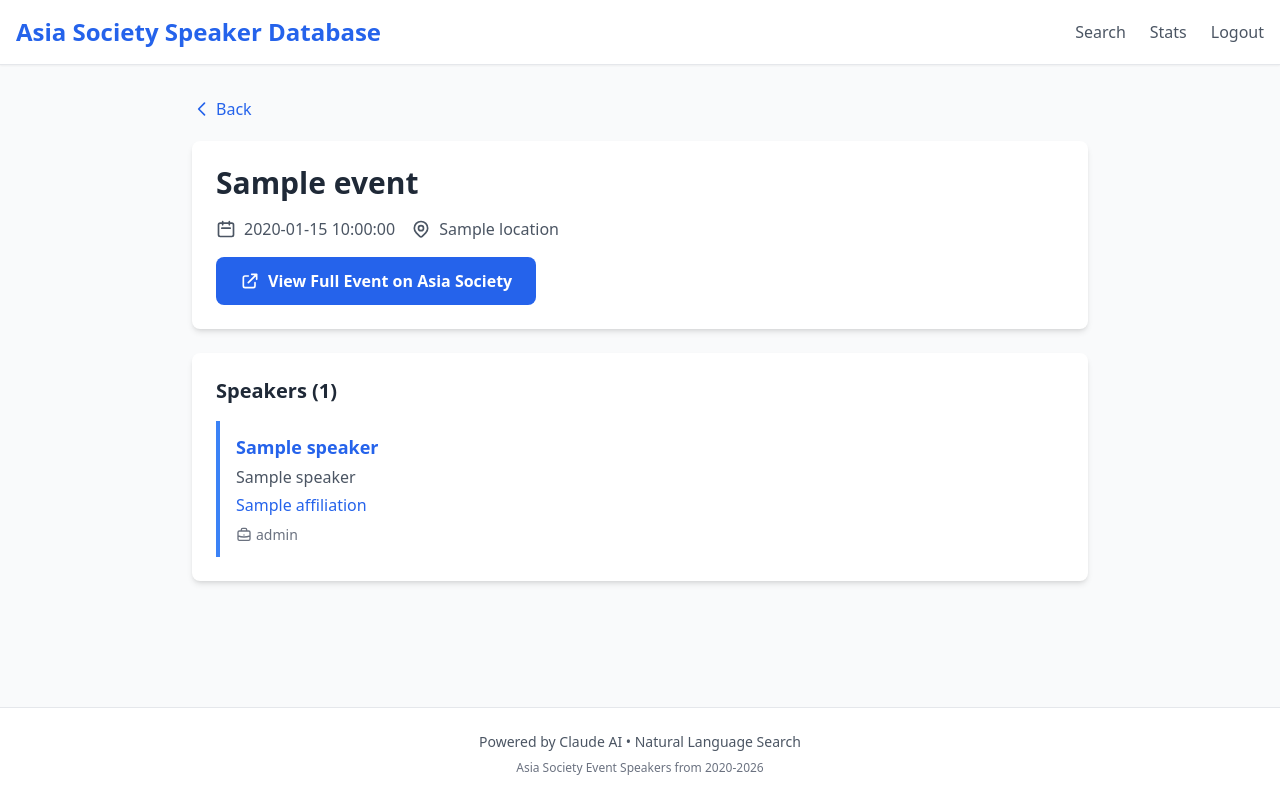
After one commit to nicoluchsinger-sys/asia_society_speaker_database, a Flask app: template web_app/templates/event.html in a window 1280 px wide. The commit adds this page. Run offline with Flask 3, Linux system fonts and the light colour scheme; the template is opened without the code that fills it: most values are stand-ins (such as "Sample title", 1, 10 or a date in 2020); some libraries are stand-ins or nearby versions.

Commit message:
feat: add event detail page showing all speakers
- Add get_event_by_id() method to database.py
- Add /event/<event_id> route to show event details and speakers
- Create event.html template with prominent external Asia Society link
- Update speaker.html to link event titles to event detail page
- External link still easily accessible with icon button

Closes Task #1: Users can now see all speakers for any event

Co-Authored-By: Claude Sonnet 4.5 <noreply@anthropic.com>

```diff
--- a/web_app/app.py
+++ b/web_app/app.py
@@ -371,6 +371,47 @@ def speaker_detail(speaker_id):
     )
 
 
+@app.route('/event/<int:event_id>')
+@login_required
+def event_detail(event_id):
+    """Event detail page showing all speakers"""
+    database = get_db()
+
+    # Get event details
+    event_data = database.get_event_by_id(event_id)
+    if not event_data:
+        return "Event not found", 404
+
+    # Parse event data
+    event = {
+        'event_id': event_data[0],
+        'url': event_data[1],
+        'title': event_data[2],
+        'event_date': event_data[3],
+        'location': event_data[4]
+    }
+
+    # Get all speakers for this event
+    speakers_data = database.get_event_speakers(event_id)
+
+    # Format speakers
+    formatted_speakers = []
+    for speaker in speakers_data:
+        formatted_speakers.append({
+            'speaker_id': speaker[0],
+            'name': speaker[1],
+            'title': speaker[2],
+            'affiliation': speaker[3],
+            'role': speaker[4]
+        })
+
+    return render_template(
+        'event.html',
+        event=event,
+        speakers=formatted_speakers
+    )
+
+
 @app.route('/api/stats')
 def api_stats():
     """Enhanced database statistics with enrichment progress and costs"""
--- /dev/null
+++ b/web_app/templates/event.html
@@ -0,0 +1,88 @@
+{% extends "base.html" %}
+
+{% block title %}{{ event.title }} - Asia Society{% endblock %}
+
+{% block content %}
+<div class="max-w-4xl mx-auto">
+    <!-- Back Button -->
+    <div class="mb-4">
+        <a href="#" onclick="history.back(); return false;" class="inline-flex items-center text-blue-600 hover:text-blue-700 font-medium cursor-pointer">
+            <svg class="w-5 h-5 mr-1" fill="none" stroke="currentColor" viewBox="0 0 24 24">
+                <path stroke-linecap="round" stroke-linejoin="round" stroke-width="2" d="M15 19l-7-7 7-7"></path>
+            </svg>
+            Back
+        </a>
+    </div>
+
+    <!-- Event Header -->
+    <div class="bg-white rounded-lg shadow-md p-6 mb-6">
+        <h1 class="text-3xl font-bold text-gray-800 mb-4">{{ event.title }}</h1>
+
+        <!-- Event Metadata -->
+        <div class="flex flex-wrap items-center gap-4 text-gray-600 mb-4">
+            {% if event.event_date %}
+            <div class="flex items-center">
+                <svg class="w-5 h-5 mr-2" fill="none" stroke="currentColor" viewBox="0 0 24 24">
+                    <path stroke-linecap="round" stroke-linejoin="round" stroke-width="2" d="M8 7V3m8 4V3m-9 8h10M5 21h14a2 2 0 002-2V7a2 2 0 00-2-2H5a2 2 0 00-2 2v12a2 2 0 002 2z"></path>
+                </svg>
+                <span>{{ event.event_date }}</span>
+            </div>
+            {% endif %}
+            {% if event.location %}
+            <div class="flex items-center">
+                <svg class="w-5 h-5 mr-2" fill="none" stroke="currentColor" viewBox="0 0 24 24">
+                    <path stroke-linecap="round" stroke-linejoin="round" stroke-width="2" d="M17.657 16.657L13.414 20.9a1.998 1.998 0 01-2.827 0l-4.244-4.243a8 8 0 1111.314 0z"></path>
+                    <path stroke-linecap="round" stroke-linejoin="round" stroke-width="2" d="M15 11a3 3 0 11-6 0 3 3 0 016 0z"></path>
+                </svg>
+                <span>{{ event.location }}</span>
+            </div>
+            {% endif %}
+        </div>
+
+        <!-- External Link Button (Prominent) -->
+        {% if event.url %}
+        <a href="{{ event.url }}" target="_blank" class="inline-flex items-center bg-blue-600 hover:bg-blue-700 text-white font-semibold px-6 py-3 rounded-lg transition">
+            <svg class="w-5 h-5 mr-2" fill="none" stroke="currentColor" viewBox="0 0 24 24">
+                <path stroke-linecap="round" stroke-linejoin="round" stroke-width="2" d="M10 6H6a2 2 0 00-2 2v10a2 2 0 002 2h10a2 2 0 002-2v-4M14 4h6m0 0v6m0-6L10 14"></path>
+            </svg>
+            View Full Event on Asia Society
+        </a>
+        {% endif %}
+    </div>
+
+    <!-- Speakers Section -->
+    <div class="bg-white rounded-lg shadow-md p-6">
+        <h2 class="text-xl font-bold text-gray-800 mb-4">
+            Speakers ({{ speakers | length }})
+        </h2>
+
+        {% if speakers %}
+        <div class="space-y-4">
+            {% for speaker in speakers %}
+            <div class="border-l-4 border-blue-500 pl-4 py-3 hover:bg-gray-50 transition rounded-r">
+                <a href="/speaker/{{ speaker.speaker_id }}" class="text-lg font-semibold text-blue-600 hover:text-blue-700">
+                    {{ speaker.name }}
+                </a>
+                {% if speaker.title %}
+                <p class="text-gray-600 mt-1">{{ speaker.title }}</p>
+                {% endif %}
+                {% if speaker.affiliation %}
+                <p class="text-blue-600 font-medium mt-1">{{ speaker.affiliation }}</p>
+                {% endif %}
+                {% if speaker.role %}
+                <div class="flex items-center text-sm text-gray-500 mt-2">
+                    <svg class="w-4 h-4 mr-1" fill="none" stroke="currentColor" viewBox="0 0 24 24">
+                        <path stroke-linecap="round" stroke-linejoin="round" stroke-width="2" d="M21 13.255A23.931 23.931 0 0112 15c-3.183 0-6.22-.62-9-1.745M16 6V4a2 2 0 00-2-2h-4a2 2 0 00-2 2v2m4 6h.01M5 20h14a2 2 0 002-2V8a2 2 0 00-2-2H5a2 2 0 00-2 2v10a2 2 0 002 2z"></path>
+                    </svg>
+                    <span>{{ speaker.role }}</span>
+                </div>
+                {% endif %}
+            </div>
+            {% endfor %}
+        </div>
+        {% else %}
+        <p class="text-gray-500 italic">No speakers found for this event.</p>
+        {% endif %}
+    </div>
+</div>
+{% endblock %}
```
Also changed, not shown: database.py (+18 -0 lines), web_app/templates/speaker.html (+12 -8 lines).
